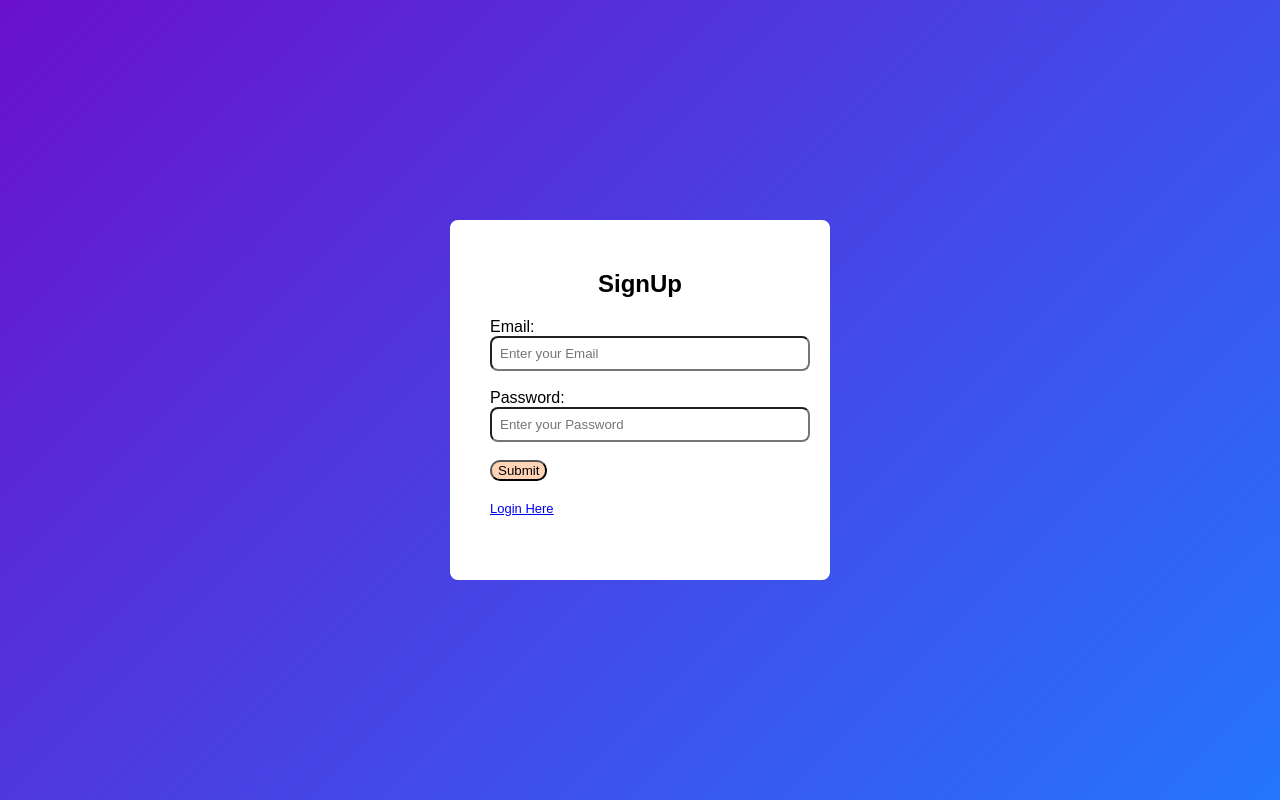
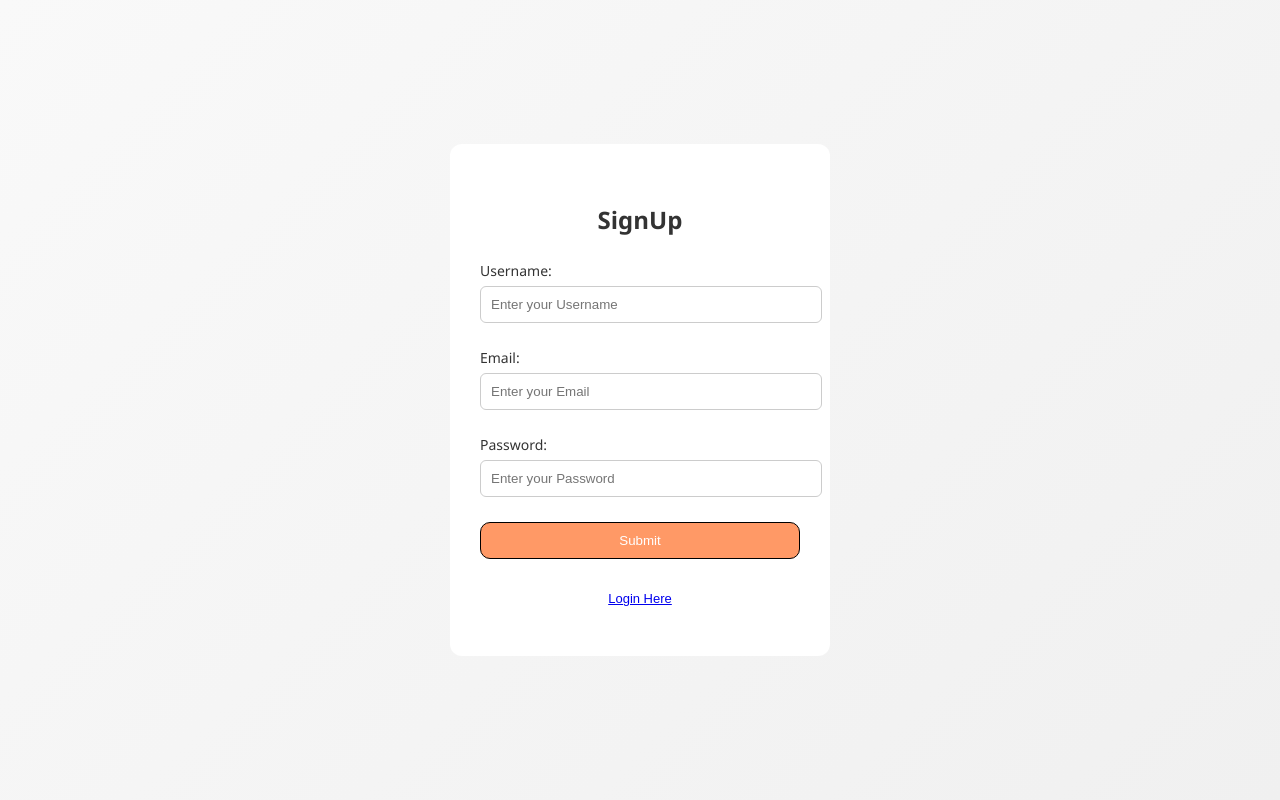
Before and after one commit to hyoond/TT4L-04, a Flask app: page /signup in a window 1280 px wide. Run offline with Flask 3, Linux system fonts and the light colour scheme.

Commit message:
Latest progress with everyone's files merged

```diff
--- a/app.py
+++ b/app.py
@@ -1,9 +1,31 @@
-from flask import Flask, render_template, request, session, redirect, url_for
+from flask import Flask, render_template, request, redirect, url_for, session
 import sqlite3
+import os
+from werkzeug.utils import secure_filename
 
 app = Flask(__name__)
-app.secret_key = 'supersecretkey123'
+app.secret_key = 'supersecretkey123'  # Update to a secure secret key
 
+# Upload config
+UPLOAD_FOLDER = 'uploads'
+ALLOWED_EXTENSIONS = {'pdf', 'jpg', 'jpeg', 'png'}
+app.config['UPLOAD_FOLDER'] = UPLOAD_FOLDER
+
+# Helper: File type check
+def allowed_file(filename):
+    return '.' in filename and filename.rsplit('.', 1)[1].lower() in ALLOWED_EXTENSIONS
+
+# Helper: Password validation
+def valid_password(password):
+    if len(password) < 8:
+        return False, "Password must be at least 8 characters long.<a href='/signup'>Enter Again</a>"
+    if not any(char.isdigit() for char in password):
+        return False, "Password must include at least one number.<a href='/signup'>Enter Again</a>"
+    if not any(char in "!@#$%^&*()_-+=<>:;?/,.{[]}" for char in password):
+        return False, "Password must include at least one symbol.<a href='/signup'>Enter Again</a>"
+    return True, ""
+
+# Routes
 @app.route('/')
 def home():
     return render_template('home.html')
@@ -16,9 +38,17 @@ def signup_form():
 def signup():
     email = request.form['email']
     password = request.form['password']
+    username = request.form['username']
 
-    insert_user(email, password)
-    return f"User {email} added successfully! Please <a href='/login'>login here</a>."
+    if not email.endswith("mmu.edu.my"):
+        return "Only MMU email addresses are allowed.<a href='/signup'>Enter Again</a>"
+
+    is_valid, message = valid_password(password)
+    if not is_valid:
+        return message
+
+    insert_user(email, password,username)
+    return f"User {username} added successfully! Please <a href='/login'>login here</a>."
 
 @app.route('/login')
 def login_form():
@@ -28,56 +58,68 @@ def login_form():
 def login():
     email = request.form['email']
     password = request.form['password']
-
     user = compare_database(email, password)
 
     if user:
-        session['user_email'] = user[1]
+        session['username'] = user[2]
         return redirect(url_for('dashboard'))
     else:
-        return "User not found or Incorrect password."
+        return "User not found or incorrect password."
 
+@app.route('/dashboard')
+def dashboard():
+    if 'username' not in session:
+        return redirect(url_for('login'))
+    return render_template('dashboard.html', user_email=session['username'])
+
+@app.route('/logout', methods=['POST', 'GET'])
+def logout():
+    session.clear()
+    return redirect(url_for('home'))
+
+@app.route('/upload', methods=['GET', 'POST'])
+def upload_timetable():
+    if 'username' not in session:
+        return redirect(url_for('login'))
+
+    if request.method == 'POST':
+        if 'file' not in request.files:
+            return "No file part"
+        file = request.files['file']
+        if file.filename == '':
+            return "No selected file"
+        if file and allowed_file(file.filename):
+            filename = secure_filename(file.filename)
+            filepath = os.path.join(app.config['UPLOAD_FOLDER'], filename)
+            os.makedirs(app.config['UPLOAD_FOLDER'], exist_ok=True)
+            file.save(filepath)
+            return f"File uploaded successfully! Saved to: {filepath}"
+
+    return render_template('upload.html')
+
+# Database helpers
 def compare_database(email, password):
     conn = sqlite3.connect('database.db')
     cursor = conn.cursor()
-
-    cursor.execute('''
-    SELECT * FROM users WHERE name = ? AND password = ?
-    ''', (email, password))
-
+    cursor.execute('SELECT * FROM users WHERE email = ? AND password = ?', (email, password))
     user = cursor.fetchone()
     conn.close()
     return user
 
-def insert_user(email, password):
+def insert_user(email, password, username):
     conn = sqlite3.connect('database.db')
     cursor = conn.cursor()
-
     cursor.execute('''
-       CREATE TABLE IF NOT EXISTS users (
-           id INTEGER PRIMARY KEY AUTOINCREMENT,
-           name TEXT NOT NULL,
-           password TEXT NOT NULL
-       )
+        CREATE TABLE IF NOT EXISTS users (
+            id INTEGER PRIMARY KEY AUTOINCREMENT,
+            email TEXT NOT NULL,
+            username TEXT NOT NULL,
+            password TEXT NOT NULL
+        )
     ''')
-
-    cursor.execute('''
-    INSERT INTO users (name, password) VALUES (?, ?)
-    ''', (email, password))
-
+    cursor.execute('INSERT INTO users (email, username, password) VALUES (?, ?, ?)', (email, username, password))
     conn.commit()
     conn.close()
 
-@app.route('/dashboard')
-def dashboard():
-    if 'user_email' not in session:
-        return redirect(url_for('login'))
-    return render_template('dashboard.html', user_email=session['user_email'])
-
-@app.route('/logout', methods=['POST'])
-def logout():
-    session.clear()
-    return redirect(url_for('login'))
-
 if __name__ == '__main__':
     app.run(debug=True)
--- a/static/stylesignup.css
+++ b/static/stylesignup.css
@@ -1,6 +1,6 @@
 body {
-    font-family: Arial, sans-serif;
-    background: linear-gradient(135deg, #6a11cb 0%, #2575fc 100%);
+    font-family: 'Segoe UI', Tahoma, Geneva, Verdana, sans-serif, sans-serif;
+    background: linear-gradient(135deg, #f9f9f9 0%, #f0f0f0 100%);
     display: flex;
     justify-content: center;
     align-items: center;
@@ -9,36 +9,49 @@ body {
 }
 
 .login-box {
-    background-color: white;
-    padding: 30px 40px;
-    border-radius: 8px;
-    width: 300px;
-    height: 300px;
+    background-color: rgb(255, 255, 255);
+    padding: 40px 30px;
+    border-radius: 12px;
+    width: 320px;
+    box-shadow: inset;
 }
 
 h2 {
     text-align: center;
-    margin-bottom: 20px;
+    margin-bottom: 25px;
+    color: #333;
 }
 
 label {
     display: block;
-    size: 10px;
+    margin-bottom: 6px;
+    font-size: 14px;
+    color: #333;
 
 }
 input[type="email"],
-input[type="password"] {
+input[type="password"],
+input[type="username"] {
     width: 100%;
-    padding: 8px;
-    border-radius: 8px;
+    padding: 10px;
+    border-radius: 6px;
+    margin-bottom: 3px;
+    border:1px solid #ccc
 
 }
 
 button {
-    background-color: rgb(255, 211, 182);
+    width: 100%;
+    background-color: #ff9966;
     border-radius: 10px;
+    color: white;
+    padding: 10px;
+    border: 1.5px solid black;
 }
 
 a {
+    display: block;
+    padding: 10px;
     font: 13px sans-serif;
+    text-align: center;
 }
--- a/templates/signup.html
+++ b/templates/signup.html
@@ -10,6 +10,12 @@
   <form action="/signup" method="POST">
     <div class="login-box">
         <h2>SignUp</h2>
+        <div class="input">
+          <label for="username">Username:</label>
+     <input type="username" id="username" name="username"
+         placeholder="Enter your Username" required>
+           </div>
+         <br>
         <div class="input">
      <label for="Email">Email:</label>
 <input type="email" id="first" name="email"
```
Also changed, not shown: templates/dashboard.html (+7 -11 lines), templates/upload.html (added, +19 -0 lines), database.db, static/style.css (line endings or trailing spaces), templates/home.html (line endings or trailing spaces).
